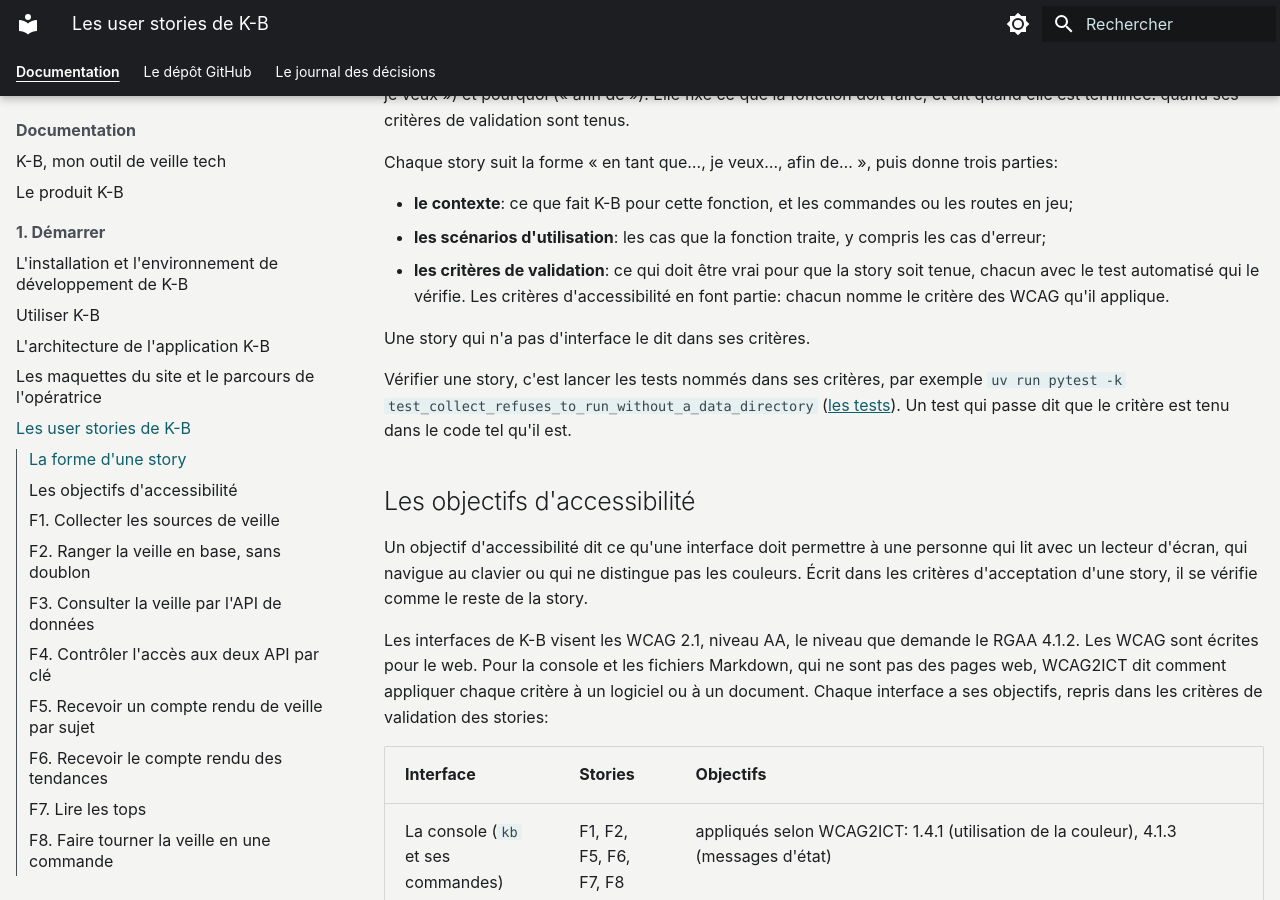
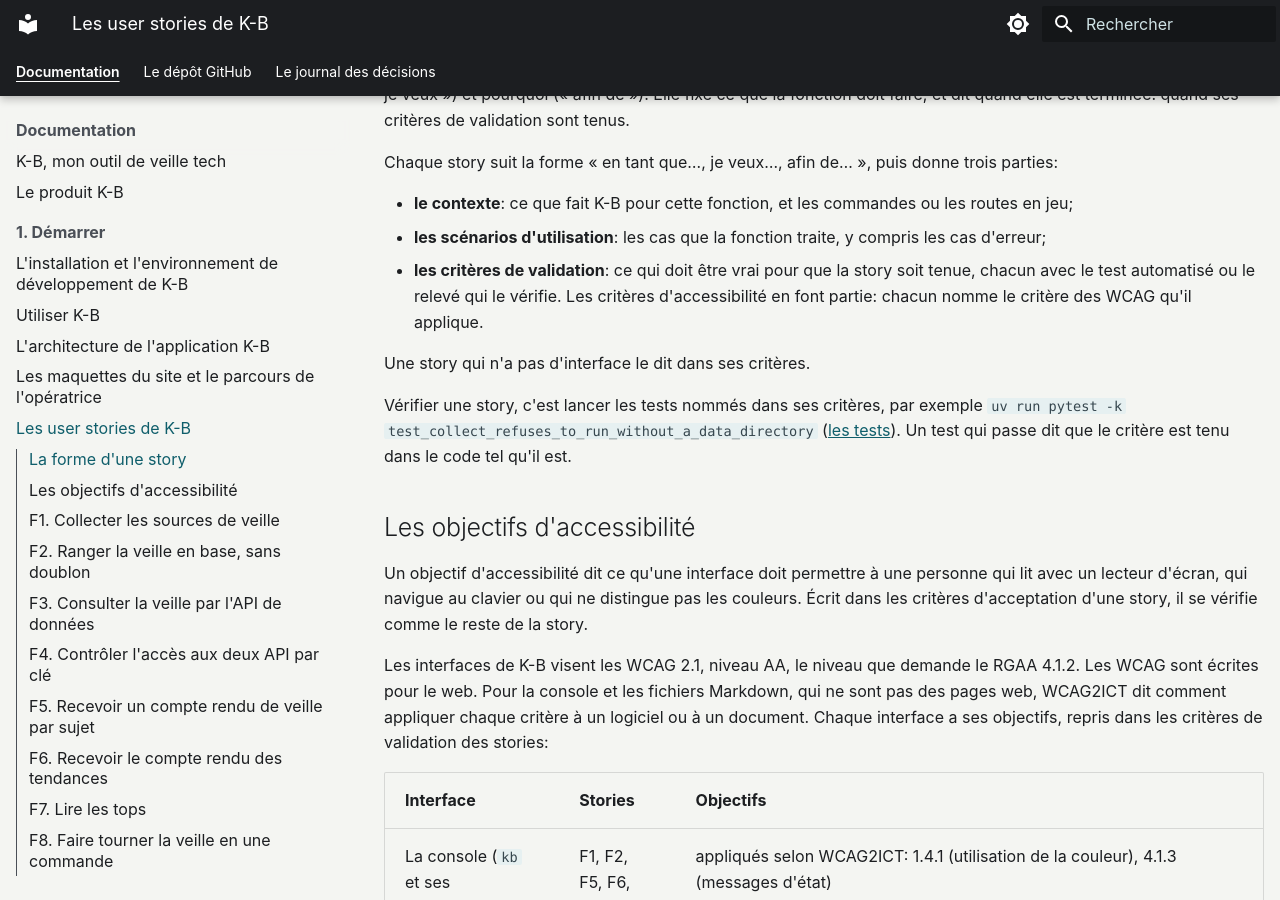
Before and after one commit to SabineLaurent/K-B, an MkDocs documentation site: the page built from documentation/user-stories.md, in a window 1280 px wide and 900 px high, scrolled down 977 px. Built offline with MkDocs 1.6.1 and Material for MkDocs 9.7.7, drawn with Linux system fonts in a browser that asks for light colours; plug-ins that fetch from the network failed and are left out.

Commit message:
docs: say that each validation criterion of the user stories comes with the automated test or the trial that checks it, since the F9 line now cites a scripted trial outside the test suite (issue 705)

```diff
--- a/documentation/user-stories.md
+++ b/documentation/user-stories.md
@@ -43,7 +43,8 @@ Chaque story suit la forme <q>en tant que…, je veux…, afin de…</q>, puis d
 - **le contexte**: ce que fait K-B pour cette fonction, et les commandes ou les routes en jeu;
 - **les scénarios d'utilisation**: les cas que la fonction traite, y compris les cas d'erreur;
 - **les critères de validation**: ce qui doit être vrai pour que la story soit tenue, chacun avec le test automatisé
-    qui le vérifie. Les critères d'accessibilité en font partie: chacun nomme le critère des WCAG qu'il applique.
+    ou le relevé qui le vérifie. Les critères d'accessibilité en font partie: chacun nomme le critère des WCAG
+    qu'il applique.
 
 Une story qui n'a pas d'interface le dit dans ses critères.
 
```
